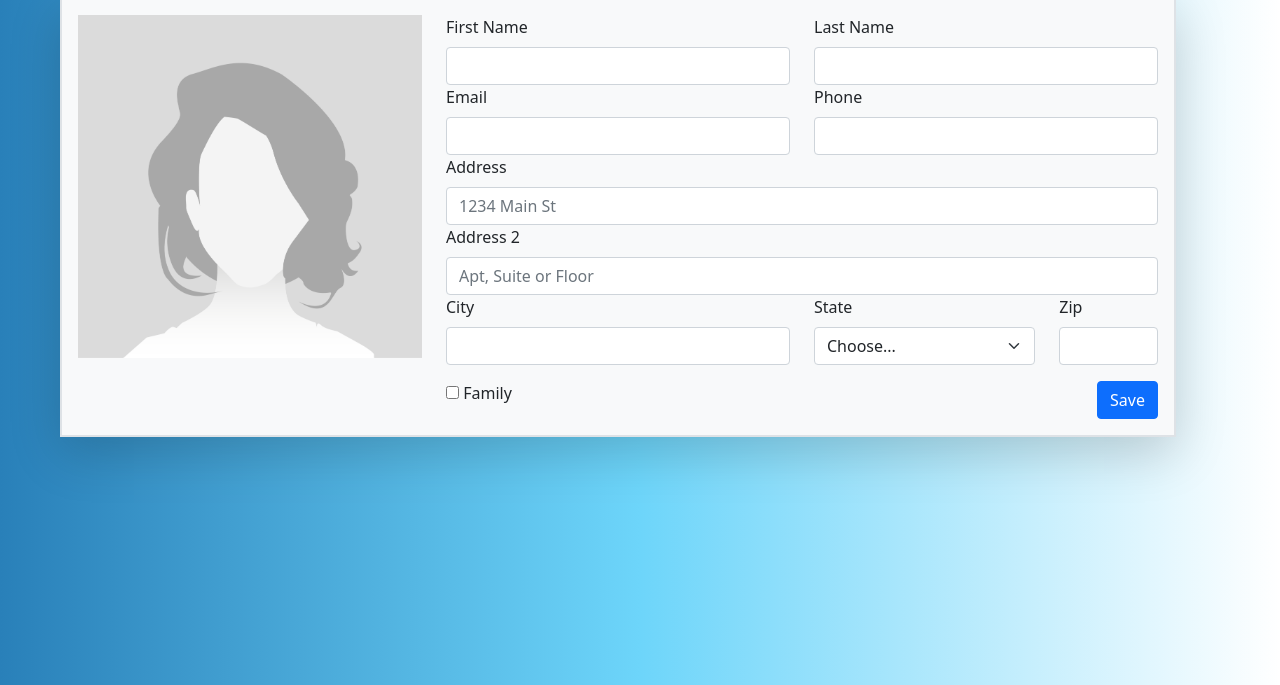
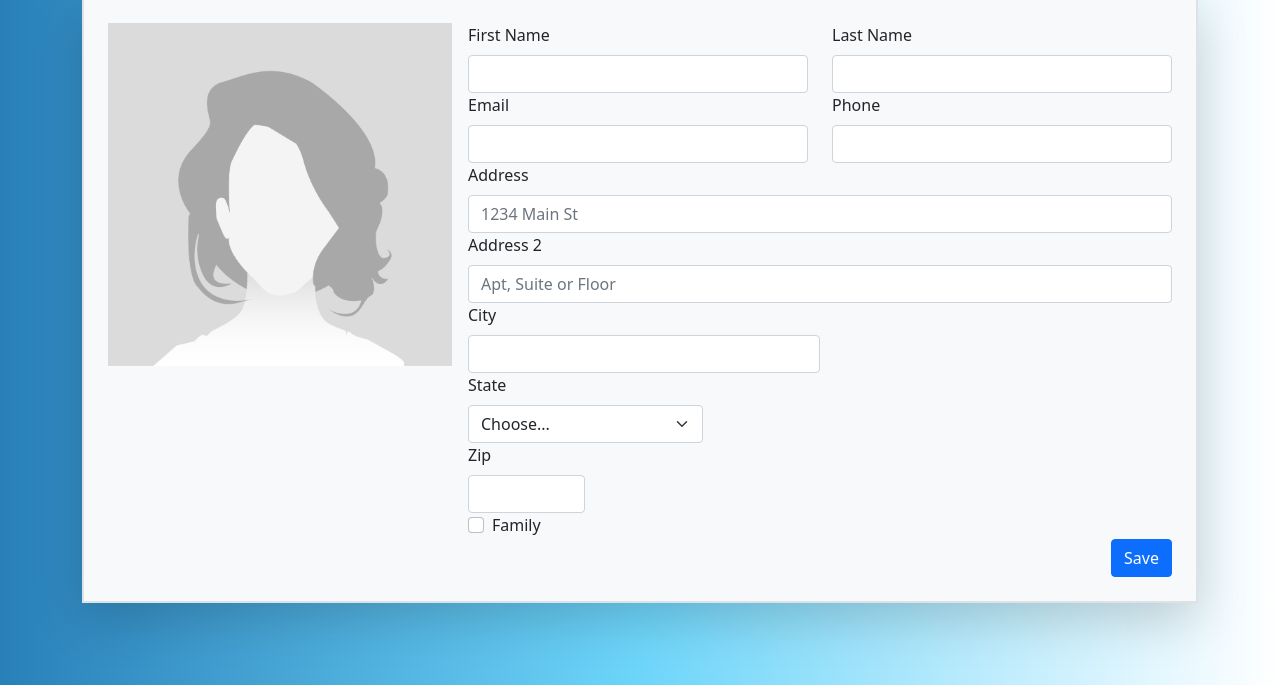
Before and after one commit to Usherg49/AddressBook, a plain HTML site: page index.html in a window 1280 px wide. Shown: the part 115-800 px from the top of the page. Drawn offline with nearby package versions, Linux system fonts and the light colour scheme.

Commit message:
Update index.html

```diff
--- a/index.html
+++ b/index.html
@@ -14,55 +14,47 @@
     <link href="/css/site.css" rel="stylesheet">
 </head>
 
-<body>
-       <div class="container m-5">
+<body class="h-100">
+     <div class="container mt-5">
         <h1 class="m-3">My Address Book</h1>
-           <div class="border border-2 shadow-lg p-3 bg-light float-none">
-                <div class="row">
-                    <div class="col-4 h-100">
+        <div class="border border-2 shadow-lg p-3 bg-light">
+             <form class="row g-3 p-2" action="#">
+                 <div class="col-4">
                     <img src="/img/GirlOne_4x.png" class="img-fluid" alt="GirlOne_4x.png">
                 </div>
-                    <div class="col-12 col-md-8">
-                        <form action="#">
+                <div class="col-8">
                     <div class="row">
                         <div class="col-12 col-md-6">
-                                    <label class="form-label">First Name</label>
-                                    <input type="text" name="firstName" class="form-control" aria-label="First Name" required>
+                            <label class="form-label" for="inputFirstName">First Name</label>
+                            <input type="text" name="firstName" class="form-control" id="inputFirstName" aria-label="First Name" required>
                         </div>
                         <div class="col-12 col-md-6">
-                                    <label class="form-label">Last Name</label>
-                                    <input type="text" name="lastName" class="form-control" aria-label="Last Name" required>
+                            <label class="form-label" for="inputLastName">Last Name</label>
+                            <input type="text" name="lastName" class="form-control" id="inputLastName" aria-label="Last Name" required>
+                        </div>
+                        <div class="col-12 col-md-6">
+                            <label class="form-label" for="inputEmail">Email</label>
+                            <input type="email" name="email" class="form-control" id="inputEmail" aria-label="Email" required>
+                        </div>
+                        <div class="col-12 col-md-6">
+                            <label class="form-label" for="inputPhone">Phone</label>
+                            <input type="tel" name="phone" class="form-control" id="inputPhone" aria-label="Phone" required>
+                        </div>
+                        <div class="col-12">
+                            <label class="form-label" for="inputAddress">Address</label>
+                            <input type="text" name="address" class="form-control" id="inputAddress" aria-label="Address" placeholder="1234 Main St" required>
+                        </div>
+                        <div class="col-12">
+                            <label class="form-label" for="inputAddress2">Address 2</label>
+                            <input type="text" name="address2" class="form-control" id="inputAddress2" aria-label="Address 2" placeholder="Apt, Suite or Floor">
                         </div>
                         </div>
-                            <div class="row">
-                                <div class="col-12 col-md-6">
-                                    <label class="form-label">Email</label>
-                                    <input type="email" name="email" class="form-control" aria-label="Email" required>
+                        <div class="col-6">
+                            <label class="form-label" for="inputCity">City</label>
+                            <input type="text" name="city" class="form-control" id="inputCity" aria-label="City" required>
                         </div>
-                                <div class="col-12 col-md-6">
-                                    <label class="form-label">Phone</label>
-                                    <input type="tel" name="phone" class="form-control" aria-label="Phone" required>
-                                </div>
-                            </div>
-                            <div class="row">
-                                <div class="col-12">
-                                    <label class="form-label">Address</label>
-                                    <input type="text" name="address" class="form-control" aria-label="Address" placeholder="1234 Main St" required>
-                                </div>
-                            </div>
-                            <div class="row">
-                                <div class="col-12">
-                                    <label class="form-label">Address 2</label>
-                                    <input type="text" name="address2" class="form-control" aria-label="Address 2" placeholder="Apt, Suite or Floor">
-                                </div>
-                            </div>
-                            <div class="row">
-                                <div class="col-12 col-md-6">
-                                    <label class="form-label">City</label>
-                                    <input type="text" name="city" class="form-control" aria-label="City" required>
-                                </div>
-                                <div class="col-8 col-md-4">
-                                    <label class="form-label">State</label>
+                        <div class="col-4">
+                            <label class="form-label" for="inputState">State</label>
                             <select id="inputState" class="form-select" required>
                                 <option selected>Choose...</option>
                                 <option value="AL">Alabama</option>
@@ -117,34 +109,22 @@
                                 <option value="WY">Wyoming</option>
                             </select>
                         </div>
-                                <div class="col-4 col-md-2">
+                        <div class="col-2">
                             <label class="form-label">Zip</label>
                             <input type="text" name="zip" class="form-control" aria-label="Zip" required>
                         </div>
-                            </div>
-                            <div class="row mt-3">
-                                <div class="col-9">
-                                    <div class="custom-control custom-checkbox">
-                                        <input type="checkbox" class="custom-control-input" id="familyCheckbox">
-                                        <label class="custom-control-label" for="customCheck1">Family</label>
+                        <div class="col-12">
+                            <div class="form-check">
+                                <input type="checkbox" class="form-check-input" id="familyCheckbox">
+                                <label class="form-check-label" for="familyCheckbox">Family</label>
                             </div>
                         </div>
-                                <div class="col-3">
-                                    <div class="d-flex justify-content-md-end">
+                        <div class="col-12 d-flex justify-content-end">
                             <button type="submit" class="btn btn-primary float-right">Save</button>
                         </div>
                     </div>
                 </div>
-                            <!-- <div class="custom-control custom-checkbox">
-                                <input type="checkbox" class="custom-control-input" id="familyCheckbox">
-                                <label class="custom-control-label" for="customCheck1">Family</label>
-                            </div>
-                            <div class="d-flex justify-content-md-end">
-                                <button type="submit" class="btn btn-primary float-right">Save</button>
-                            </div> -->
             </form>
-                    </div>
-                </div>
         </div>
     </div>
 
@@ -156,5 +136,4 @@
             integrity="sha384-cVKIPhGWiC2Al4u+LWgxfKTRIcfu0JTxR+EQDz/bgldoEyl4H0zUF0QKbrJ0EcQF" crossorigin="anonymous">
         </script>
     </body>
-
 </html>
```
Lines whose indentation alone changed are shown as unchanged.
